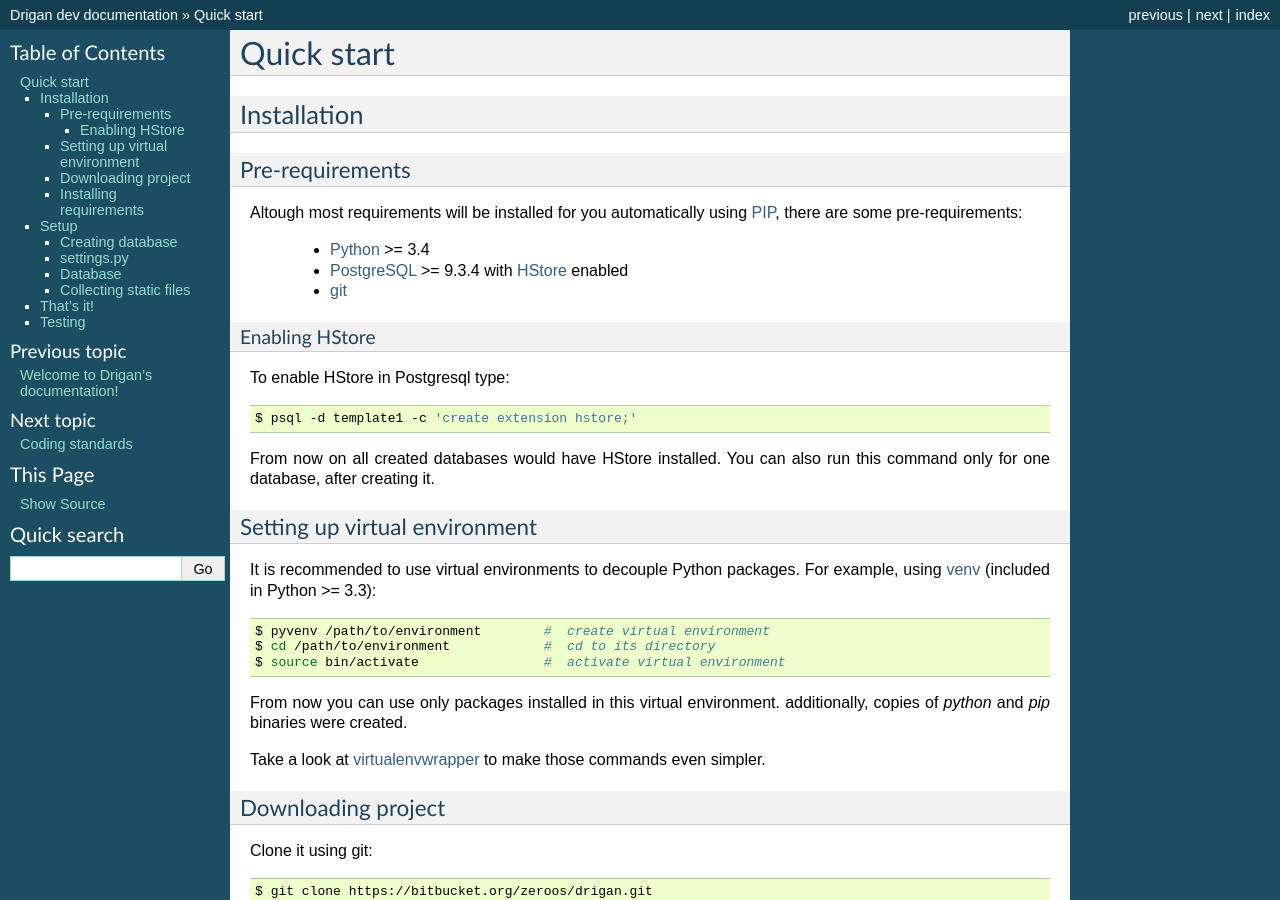
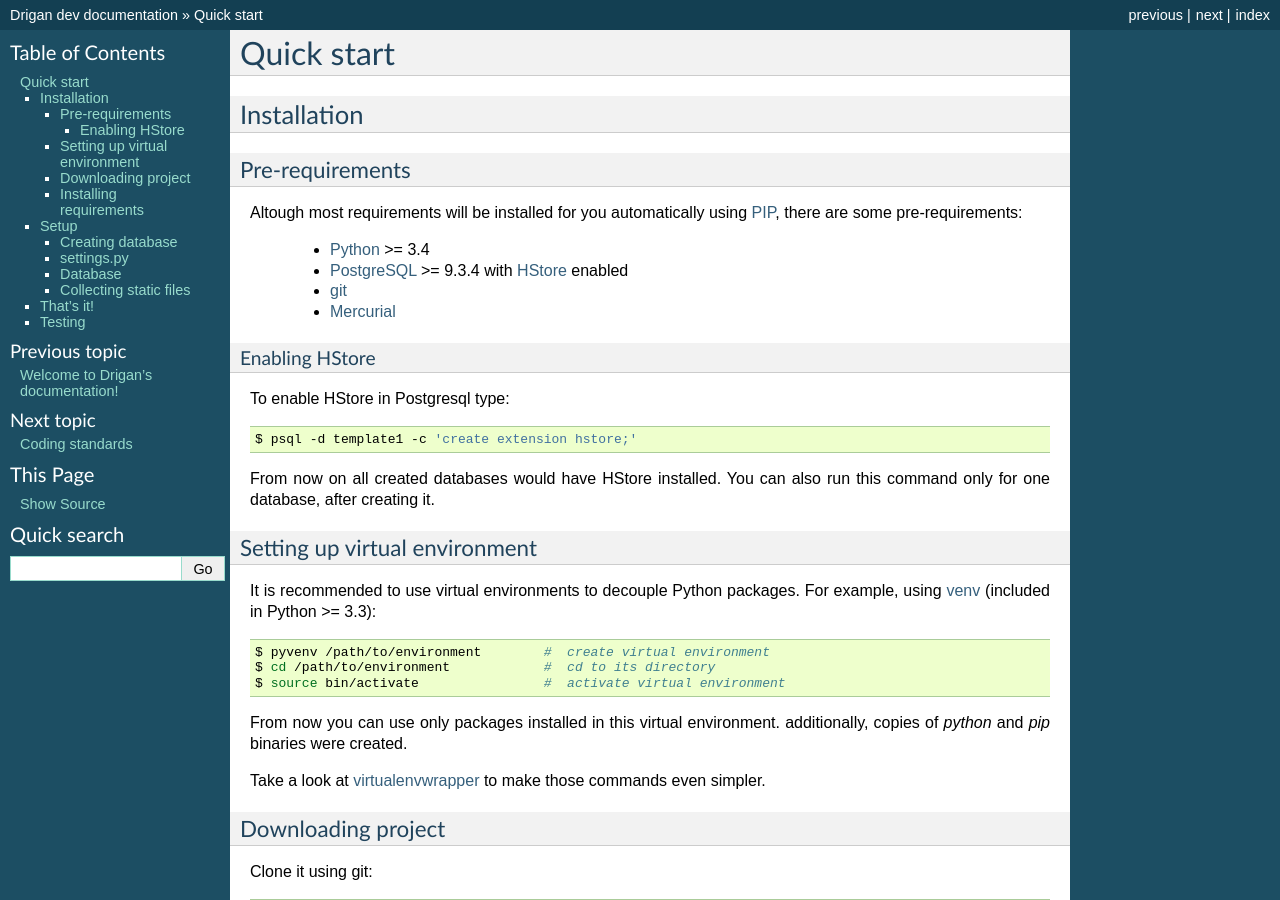
Before and after one commit to wnt-zhp/drigan, a Sphinx documentation site: the page built from docs/design/quick_start.rst, in a window 1280 px wide and 900 px high. Built offline with Sphinx 7.4.7, drawn with Linux system fonts in a browser that asks for light colours; pages that are not in the unit, such as notebooks, are missing from menus.

Commit message:
added mercurial to documentation

```diff
--- a/docs/design/quick_start.rst
+++ b/docs/design/quick_start.rst
@@ -14,6 +14,7 @@ Altough most requirements will be installed for you automatically using
  * `PostgreSQL <http://www.postgresql.org/>`_ >= 9.3.4 with `HStore
    <http://www.postgresql.org/docs/9.0/static/hstore.html>`_ enabled
  * `git <http://git-scm.com/>`_
+ * `Mercurial <http://mercurial.selenic.com/>`_
 
 Enabling HStore
 """""""""""""""
```
